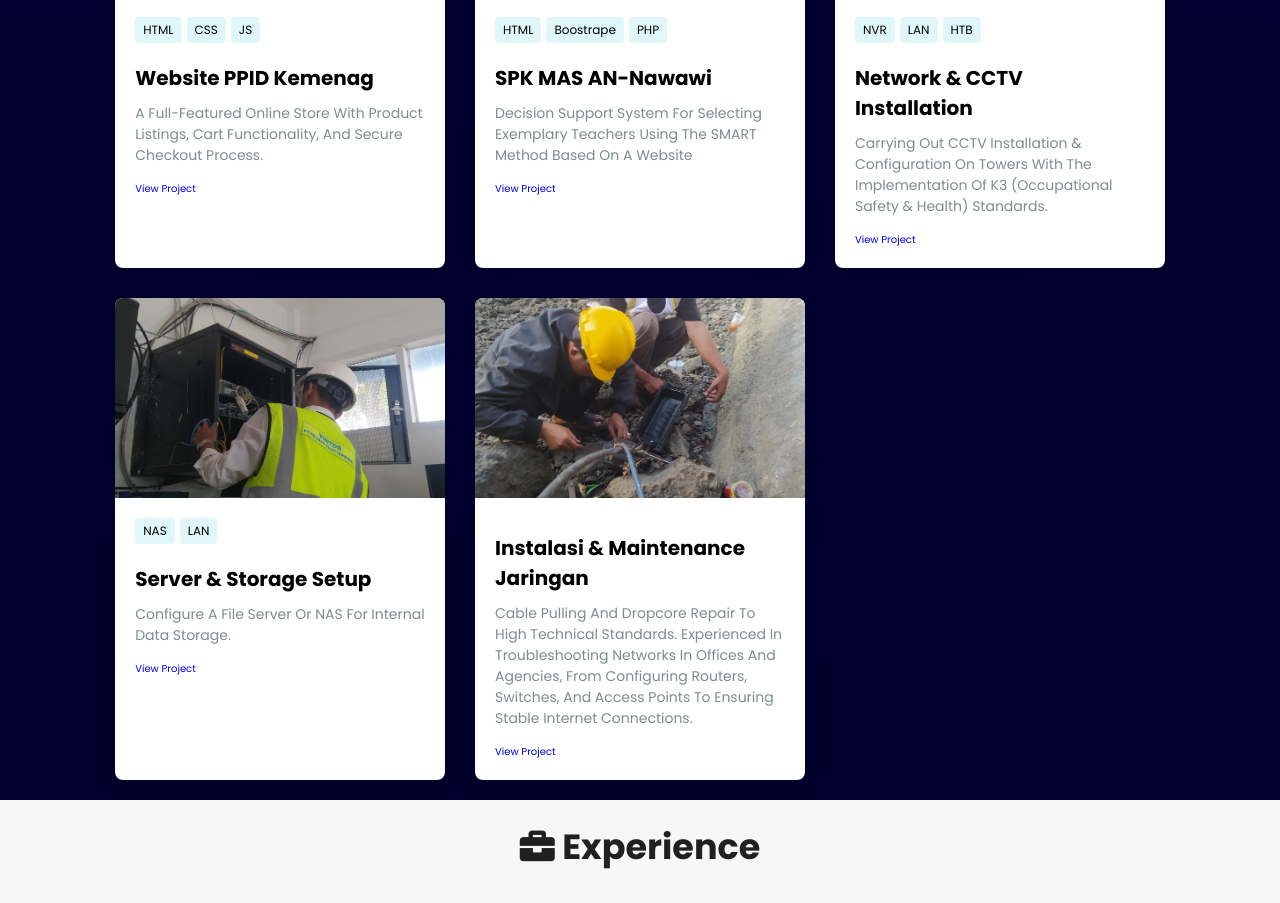
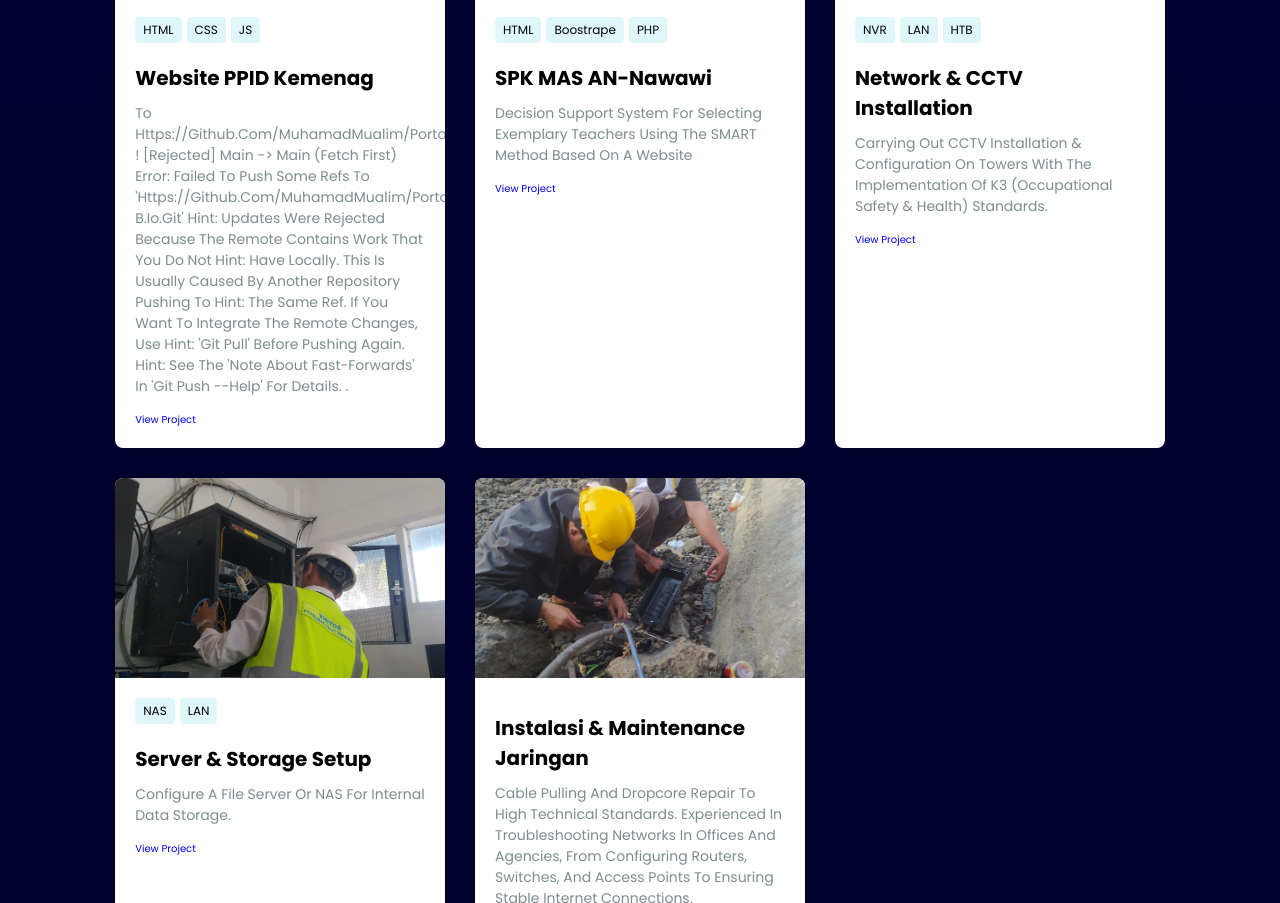
Before and after one commit to MuhamadMualim/porto.github.io, a plain HTML site: page index.html in a window 1280 px wide. Shown: the part 3477-4380 px from the top of the page. Drawn offline with nearby package versions, Linux system fonts and the light colour scheme; no server answers.

Commit message:
Update index.html

```diff
--- a/index.html
+++ b/index.html
@@ -168,7 +168,16 @@
                             <span class="note">JS</span>
                         </div>
                         <h3>Website PPID Kemenag</h3>
-                        <p>A full-featured online store with product listings, cart functionality, and secure checkout process.</p>
+                        <p>To https://github.com/MuhamadMualim/porto.github.io.git
+ ! [rejected]        main -> main (fetch first)
+error: failed to push some refs to 'https://github.com/MuhamadMualim/porto.githu
+b.io.git'
+hint: Updates were rejected because the remote contains work that you do not
+hint: have locally. This is usually caused by another repository pushing to
+hint: the same ref. If you want to integrate the remote changes, use
+hint: 'git pull' before pushing again.
+hint: See the 'Note about fast-forwards' in 'git push --help' for details.
+.</p>
                         <a href="#" class="btn btn-primary">View Project</a>
                     </div>
                 </div>
```
